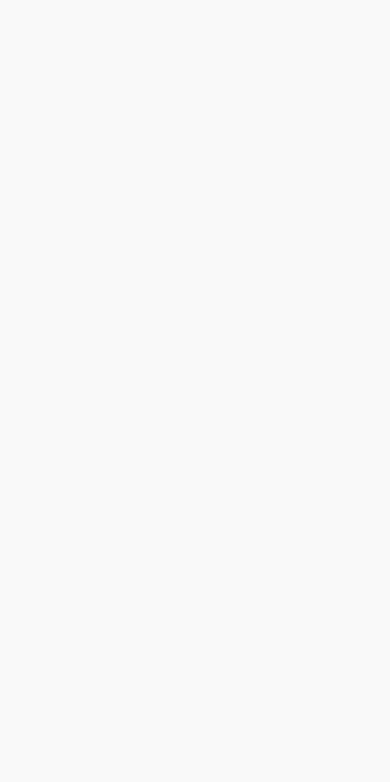
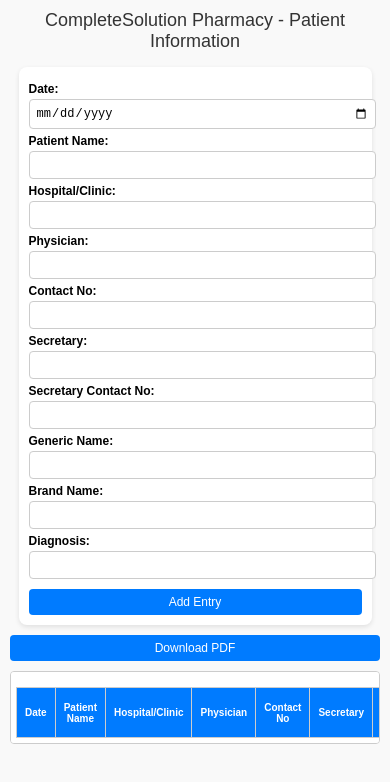
Before and after one commit to yuzithzu/completesolutioninformation, a plain HTML site: page index.html in a window 390 px wide. Drawn offline with nearby package versions, Linux system fonts and the light colour scheme.

Commit message:
Update index.html

```diff
--- a/index.html
+++ b/index.html
@@ -6,56 +6,57 @@
     <title>CompleteSolution Pharmacy - Patient Information</title>
     <style>body {
     font-family: Arial, sans-serif;
-    margin: 10px; /* Reduce overall margin for mobile */
+    margin: 0; /* Remove default margin */
+    padding: 10px; /* Add padding to body */
     background-color: #f9f9f9;
 }
 
 form {
     background-color: #fff;
-    padding: 20px; /* Add padding for form */
+    padding: 15px; /* Smaller padding for the form */
     border-radius: 8px;
     box-shadow: 0 2px 5px rgba(0, 0, 0, 0.1);
     margin: 0 auto; /* Centered with auto margins */
-    max-width: 400px; /* Maximum width of the form */
+    max-width: 360px; /* Maximum width of the form */
 }
 
 label {
     display: block;
-    margin-top: 8px;
+    margin-top: 5px; /* Smaller margin */
     font-weight: bold;
-    font-size: 14px; /* Smaller font size */
+    font-size: 12px; /* Smaller font size */
 }
 
 input {
-    width: calc(100% - 20px); /* Full width minus padding for borders */
-    padding: 8px; /* Padding inside the input field */
-    margin-top: 5px;
+    width: 100%; /* Full width */
+    padding: 6px; /* Reduced padding for smaller inputs */
+    margin-top: 3px; /* Smaller margin */
     border: 1px solid #ccc;
     border-radius: 4px;
-    font-size: 14px; /* Smaller font size */
+    font-size: 12px; /* Smaller font size */
 }
 
-button {
-    margin-top: 10px;
-    padding: 8px 12px; /* Smaller padding */
+button, .pdf-btn {
+    margin-top: 10px; /* Keep some space above */
+    padding: 6px; /* Smaller padding */
     background-color: #007BFF;
     color: white;
     border: none;
     border-radius: 4px;
     cursor: pointer;
     transition: background-color 0.3s;
-    font-size: 14px; /* Smaller font size */
+    font-size: 12px; /* Smaller font size */
     width: 100%; /* Full width for buttons */
 }
 
-button:hover {
-    background-color: #0056b3;
+button:hover, .pdf-btn:hover {
+    background-color: #0056b3; /* Darker blue on hover */
 }
 
 #output {
-    margin-top: 15px;
+    margin-top: 10px; /* Smaller margin */
     border: 1px solid #ccc;
-    padding: 10px;
+    padding: 5px; /* Smaller padding */
     border-radius: 4px;
     background-color: #fff;
     max-height: 300px; /* Maintain height for scroll */
@@ -65,14 +66,14 @@ button:hover {
 table {
     width: 100%;
     border-collapse: collapse;
-    margin-top: 15px;
+    margin-top: 10px; /* Smaller margin for table */
 }
 
 th, td {
     border: 1px solid #ccc;
-    padding: 10px;
+    padding: 8px; /* Reduced padding for table cells */
     text-align: left;
-    font-size: 12px; /* Smaller font size for table */
+    font-size: 10px; /* Smaller font size for table */
 }
 
 th {
@@ -87,41 +88,28 @@ td {
 
 #headerTitle {
     text-align: center;
-    font-size: 20px; /* Smaller title size */
-    margin-bottom: 20px;
+    font-size: 18px; /* Smaller title size */
+    margin-bottom: 15px; /* Adjusted margin */
     color: #333;
-}
-
-.pdf-btn {
-    background-color: #28a745;
-    color: white;
-    padding: 8px 12px; /* Smaller padding */
-    margin-bottom: 10px;
-    cursor: pointer;
-    border: none;
-    border-radius: 4px;
-    transition: background-color 0.3s;
-    font-size: 14px; /* Smaller font size */
-    width: 100%; /* Full width for PDF button */
-}
-
-.pdf-btn:hover {
-    background-color: #218838;
 }
 
 #notif {
     color: green;
     font-weight: bold;
-    margin-top: 10px; /* Adjusted margin */
+    margin-top: 8px; /* Adjusted margin */
 }
 
 /* Media Queries for Extra Responsiveness */
 @media (max-width: 600px) {
     form {
-        padding: 10px; /* Less padding on very small screens */
-        max-width: 95%; /* Slightly increase max-width for small screens */
+        padding: 10px; /* Less padding on small screens */
+        max-width: 90%; /* Ensure it doesn't exceed screen width */
     }
 }
+
+    </style>
+</head>
+<body>
 
     <div id="headerTitle">CompleteSolution Pharmacy - Patient Information</div>
 
```
